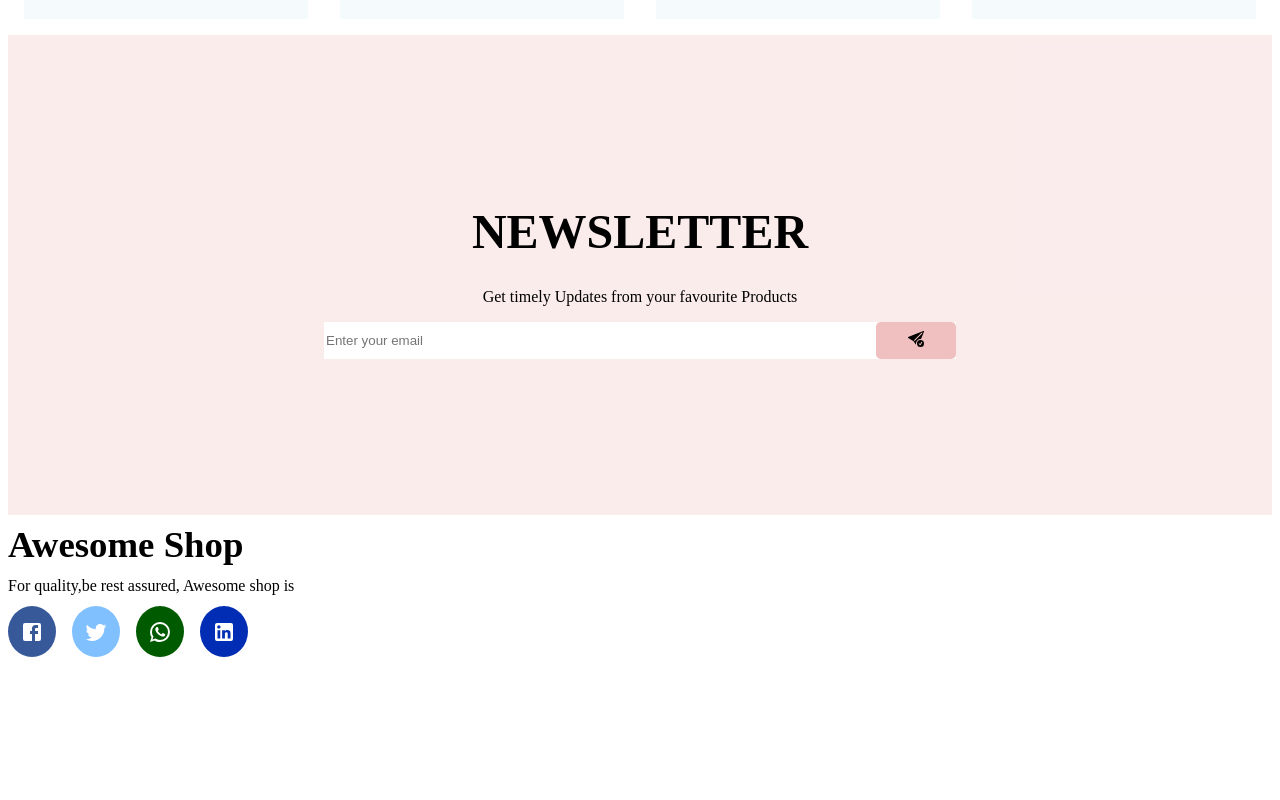
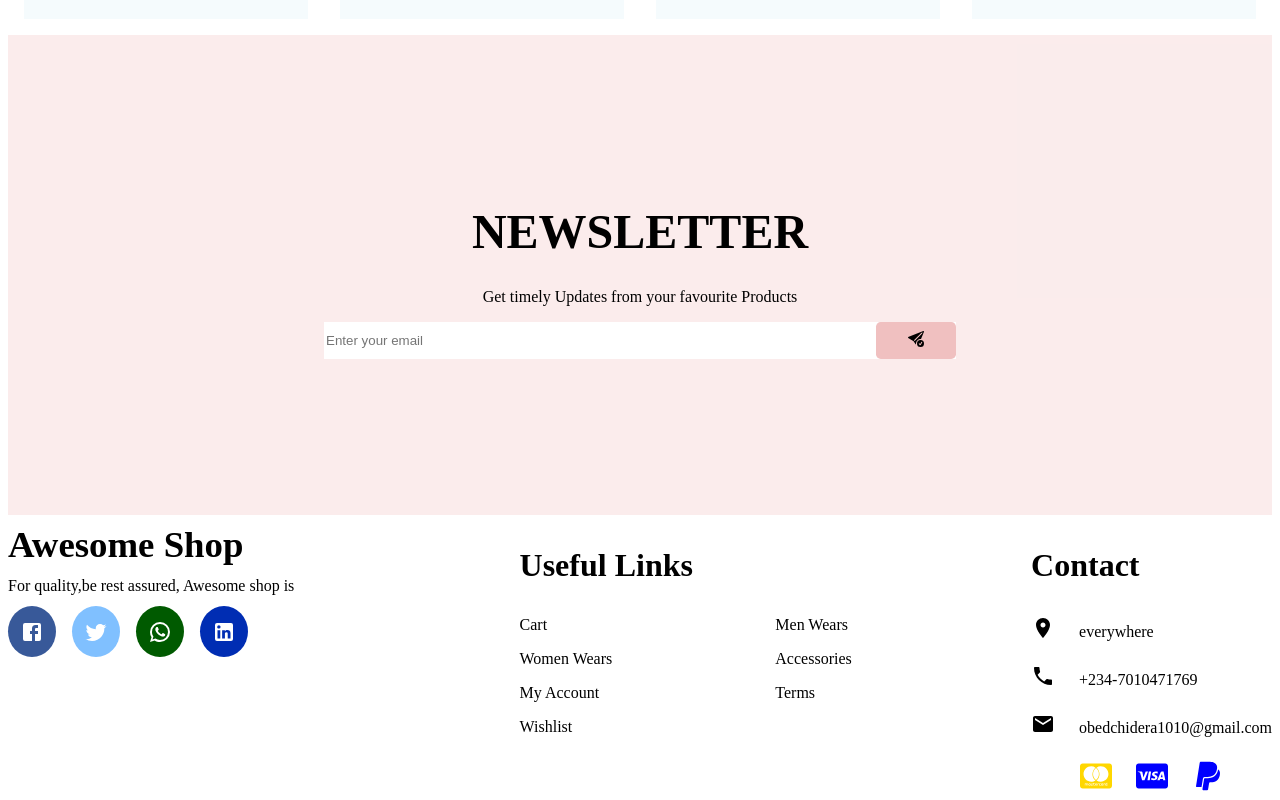
Before and after one commit to Awsome-obedeh/React-shop, a React (Vite) app: page / in a window 1280 px wide. Shown: the part 2243-3043 px from the top of the page. Before the commit the page ends 2908 px from the top, so only its background shows below. Built offline with nearby package versions, Linux system fonts and the light colour scheme.

Commit message:
footer components

```diff
--- a/src/components/footer.jsx
+++ b/src/components/footer.jsx
@@ -1,83 +1,143 @@
-import { Facebook, LinkedIn, WhatsApp,Twitter } from '@mui/icons-material'
-import styled from 'styled-components'
-const Container=styled.div`
-    display:flex;
-`
-const Left=styled.div`
-    flex:1;
-    display:flex;
-    flex-direction:column;
-`
+import {
+  Facebook,
+  LinkedIn,
+  WhatsApp,
+  Twitter,
+  Room,
+  Phone,
+  Mail,
+} from "@mui/icons-material";
+import { FaCcMastercard, FaCcVisa, FaPaypal } from "react-icons/fa";
+import styled from "styled-components";
 
-const Logo=styled.div`
-font-size:2.3rem;
+const Container = styled.div`
+  display: flex;
+`;
+const Left = styled.div`
+  flex: 1;
+  display: flex;
+  flex-direction: column;
+`;
+
+const Logo = styled.div`
+  font-size: 2.3rem;
   font-weight: bolder;
-margin-top:.5rem;
+  margin-top: 0.5rem;
+`;
+const Desc = styled.div`
+  line-height: 2.5rem;
+`;
+const Center = styled.div`
+  flex: 1;
+`;
+const Title = styled.h3`
+  font-size: 2rem;
+`;
 
+const List = styled.ul`
+  padding: 0;
+  margin: 0;
+  list-style: none;
+  display: flex;
+  flex-wrap: wrap;
+`;
 
-`
-const Desc=styled.div`
-line-height:2.5rem;
+const ListItem = styled.li`
+  width: 50%;
+  margin-bottom: 1rem;
+`;
+const SocialContainer = styled.div`
+  display: flex;
+  flex-direction: row;
+  gap: 1rem;
+`;
 
-`
-const Center =styled.div`
-    flex:1;
-`
-const SocialContainer=styled.div`
-    display:flex;
-    flex-direction:row;
-    gap:1rem;
+const SocialIcon = styled.div`
+  width: 3rem;
+  height: 3.2rem;
+  display: flex;
+  justify-content: center;
+  align-items: center;
+  border-radius: 50%;
+  color: white;
+  background-color: #${(props) => props.color}; /* justify-content:center; */
+`;
+
+const Right = styled.div`
+  /* flex: 1; */
+`;
+
+const ContactItem = styled.div`
+  display: flex;
+  align-items: center;
+  gap: 1.5rem;
+  margin-bottom: 1rem;
+`;
+
+const PaymentMethod=styled.div`
+display: flex;
+justify-content: center;
+gap:1.5rem;
 
 
 `
 
-const SocialIcon=styled.div`
-    width:3rem;
-    height:3.2rem;
-    display: flex;
-    justify-content: center;
-    align-items:center;
-    border-radius: 50%;
-    color:white;
-     background-color:#${props=>props.color};  /* justify-content:center; */
-`
-
-const Right=styled.div`
-    flex:1;
-`
-
-export default function Footer(){
-    return(
+export default function Footer() {
+  return (
     <Container>
       <Left>
         <Logo>Awesome Shop</Logo>
-            <Desc>
-                For quality,be rest assured, Awesome shop is
-            </Desc>
+        <Desc>For quality,be rest assured, Awesome shop is</Desc>
         <SocialContainer>
-                <SocialIcon color='385999'>
-                    <Facebook/>
+          <SocialIcon color="385999">
+            <Facebook />
           </SocialIcon>
 
-                <SocialIcon color='80c0ff'>
-                    <Twitter/>
+          <SocialIcon color="80c0ff">
+            <Twitter />
           </SocialIcon>
 
-                <SocialIcon color='005a00'>
-                    <WhatsApp/>
+          <SocialIcon color="005a00">
+            <WhatsApp />
           </SocialIcon>
 
-                <SocialIcon color='002db3'>
-                    <LinkedIn/>
+          <SocialIcon color="002db3">
+            <LinkedIn />
           </SocialIcon>
         </SocialContainer>
-
-
       </Left>
 
-        <Center></Center>
+      <Center>
+        <Title>Useful Links</Title>
+        <List>
+          <ListItem>Cart </ListItem>
+          <ListItem>Men Wears </ListItem>
+          <ListItem>Women Wears </ListItem>
+          <ListItem>Accessories </ListItem>
+          <ListItem>My Account </ListItem>
+          <ListItem>Terms </ListItem>
+          <ListItem>Wishlist </ListItem>
+        </List>
+      </Center>
 
-
+      <Right>
+        <Title>Contact</Title>
+        <ContactItem>
+          <Room style={{ paddingBottom: ".5rem" }} /> everywhere
+        </ContactItem>
+        <ContactItem>
+          <Phone style={{ paddingBottom: ".5rem" }} /> +234-7010471769
+        </ContactItem>
+        <ContactItem>
+          <Mail style={{ paddingBottom: ".5rem" }} />
+          obedchidera1010@gmail.com
+        </ContactItem>
+        <PaymentMethod>
+          <FaCcMastercard style={{color:'gold', fontSize:"2rem"}}/>
+          <FaCcVisa  style={{color:'blue', fontSize:"2rem"}}/>
+          <FaPaypal style={{color:'blue', fontSize:"2rem"}} />
+        </PaymentMethod>
+      </Right>
     </Container>
-    )
+  );
 }
--- a/src/components/newsletter.jsx
+++ b/src/components/newsletter.jsx
@@ -16,12 +16,12 @@ const Title=styled.h1`
     line-height: 1rem;
 
 
-    `
+`
 const Description=styled.p`
     font-style: 1rem;
     font-weight:.03rem;
 
-    `
+`
 const InputContainer=styled.div`
     width:50%;
     height:2.3rem;
```
Also changed, not shown: seven8neine.html (added). Lines whose indentation alone changed are shown as unchanged.
